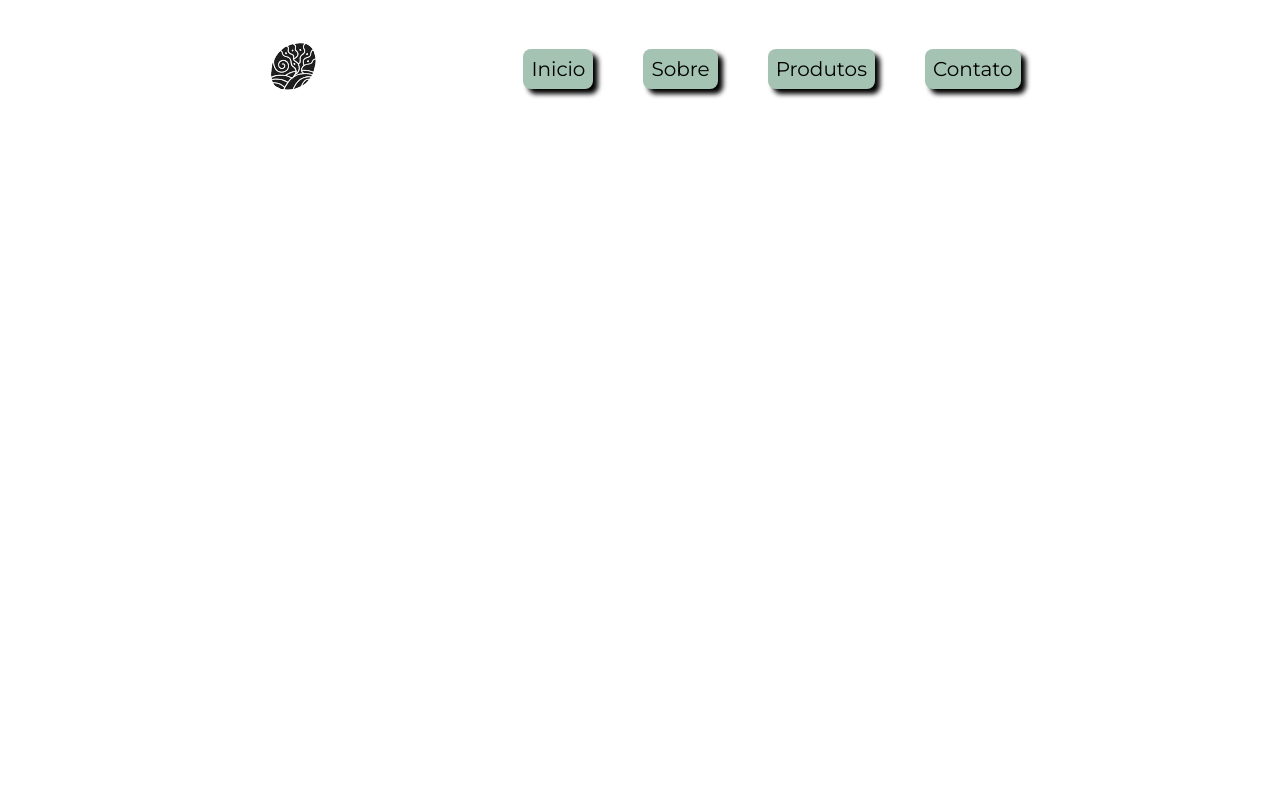
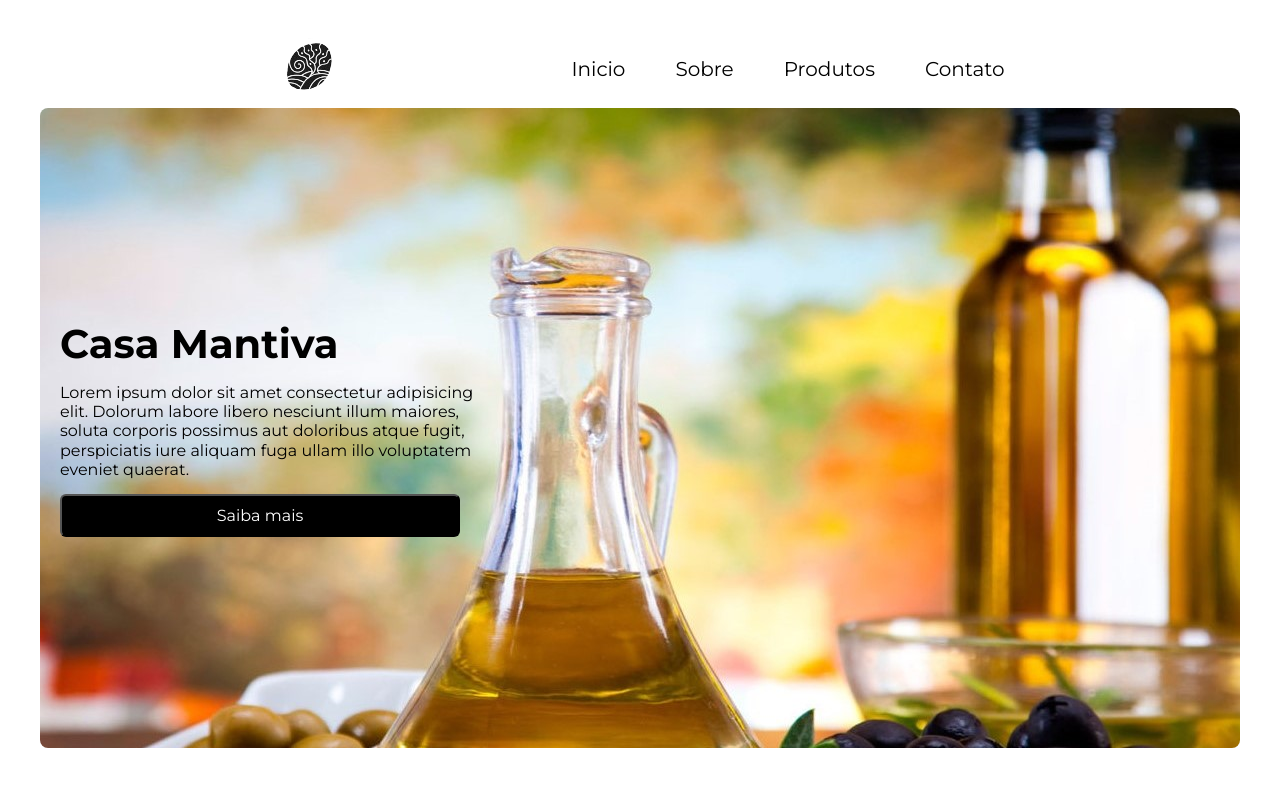
Before and after one commit to carmoemanoel/casa-mantiva, a plain HTML site: page index.html in a window 1280 px wide. Drawn offline with Linux system fonts and the light colour scheme.

Commit message:
feat:feito a nova estilização navegador e inserido section home

```diff
--- a/index.html
+++ b/index.html
@@ -6,7 +6,8 @@
     <meta name="viewport" content="width=device-width, initial-scale=1.0">
     <link rel="preconnect" href="https://fonts.googleapis.com">
     <link rel="preconnect" href="https://fonts.gstatic.com" crossorigin>
-    <link href="https://fonts.googleapis.com/css2?family=Montserrat:ital,wght@0,100..900;1,100..900&display=swap" rel="stylesheet">
+    <link href="https://fonts.googleapis.com/css2?family=Montserrat:ital,wght@0,100..900;1,100..900&display=swap"
+        rel="stylesheet">
     <link rel="stylesheet" href="./src/css/index.css">
     <link rel="stylesheet" href="./src/css/header.css">
     <link rel="stylesheet" href="./src/css/section.css">
@@ -23,9 +24,17 @@
             <a href="#">Contato</a>
         </nav>
     </header>
-    <section>
-
-    </section>
+    <div class="container">
+        <section>
+            <div class="content">
+                <h1>Casa Mantiva</h1>
+                <p>Lorem ipsum dolor sit amet consectetur adipisicing elit. Dolorum labore libero nesciunt illum
+                    maiores, soluta corporis possimus aut doloribus atque fugit, perspiciatis iure aliquam fuga ullam
+                    illo voluptatem eveniet quaerat.</p>
+                <button>Saiba mais</button>
+            </div>
+        </section>
+    </div>
 </body>
 
 </html>
--- a/src/css/header.css
+++ b/src/css/header.css
@@ -21,14 +21,15 @@ nav a{
     font-size: 20px;
     font-weight: 400;
     color: black;
-    background-color: var(--segundary);
-    padding: 8px;
-    border-radius: 8px;
-    box-shadow: 5px 5px 5px;
+    /* background-color: var(--segundary); */
+    /* padding: 8px; */
+    /* border-radius: 8px; */
+    /* box-shadow: 5px 5px 5px; */
 }
 
 
 nav a:hover{
-    background-color: var(--tertiary);
+    /* background-color: var(--tertiary); */
     transition: 2s;
+    border-bottom: 2px solid black;
 }
--- a/src/css/index.css
+++ b/src/css/index.css
@@ -13,7 +13,7 @@
 }
 
 
-section{
+.container{
     padding: 0rem 5rem;
     margin: 0 auto;
     max-width: 1200px;
--- a/src/css/section.css
+++ b/src/css/section.css
@@ -0,0 +1,50 @@
+section{
+    width: 100%;
+    height: 60vh;
+    /* border: 1px solid  black; */
+    margin-top: -30px;
+}
+
+
+.container{
+    background: url("../img/teste4.jpg");
+    border-radius: 8px;
+    /* width: 70vw; */
+}
+
+.container section{
+    display: flex;
+    align-items: center;
+    height: 80vh;
+}
+
+ section h1{
+    font-size: 40px;
+    margin-left: -60px;
+}
+
+section p{
+    width: 40%;
+    margin-top: 15px;
+    color: black;
+    font-weight: 400;
+    margin-left: -60px;
+    line-height: 1.2;
+}
+
+section button{
+    margin-top: 15px;
+    width: 400px;
+    padding: 10px;
+    font-size: 16px;
+    margin-left: -60px;
+    border-radius: 6px;
+    cursor: pointer;
+    background-color: black;
+    color: white;
+}
+
+section button:hover{
+    background-color: rgb(91, 89, 89);
+    transition: 2s;
+}
```
Also changed, not shown: src/img/ImagemFundo.png (deleted), src/img/teste2.jpg (added), src/img/teste3.webp (added), src/img/teste4.jpg (added).
